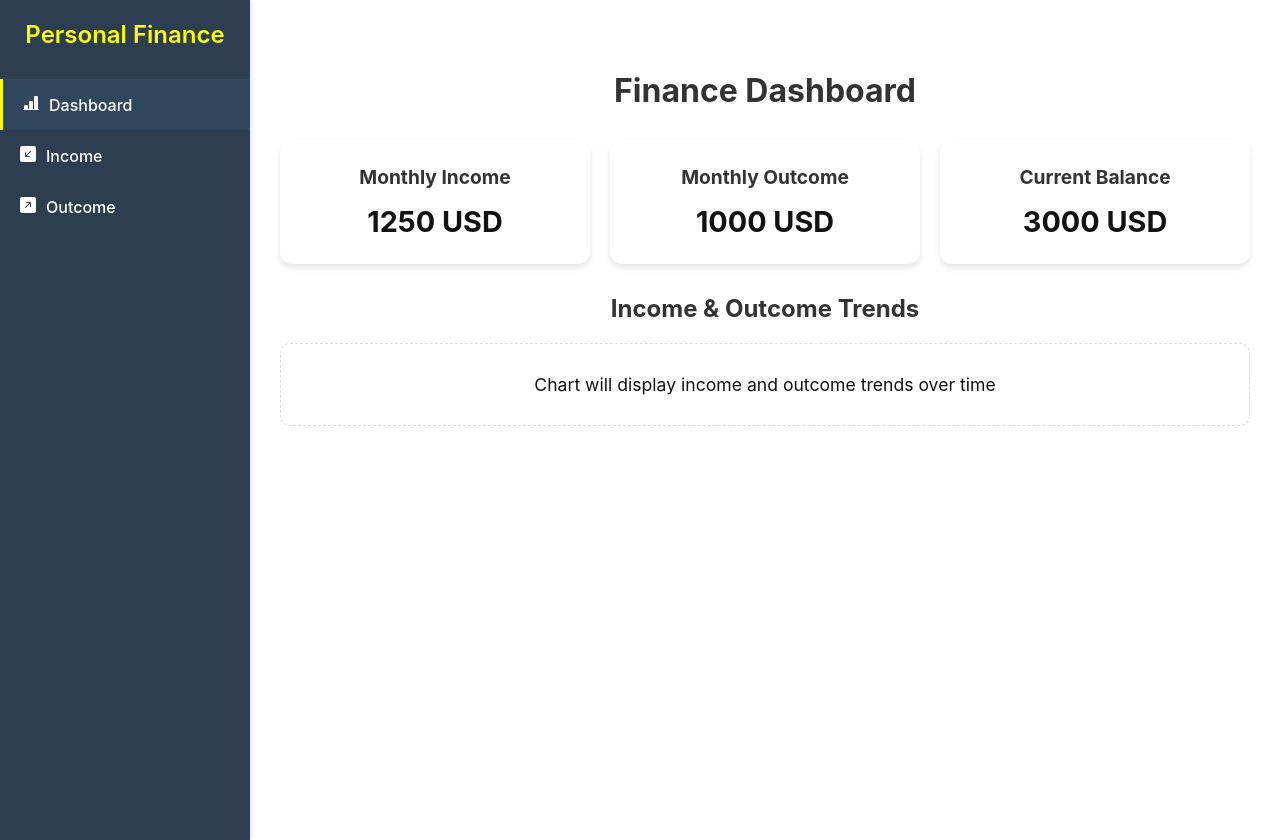
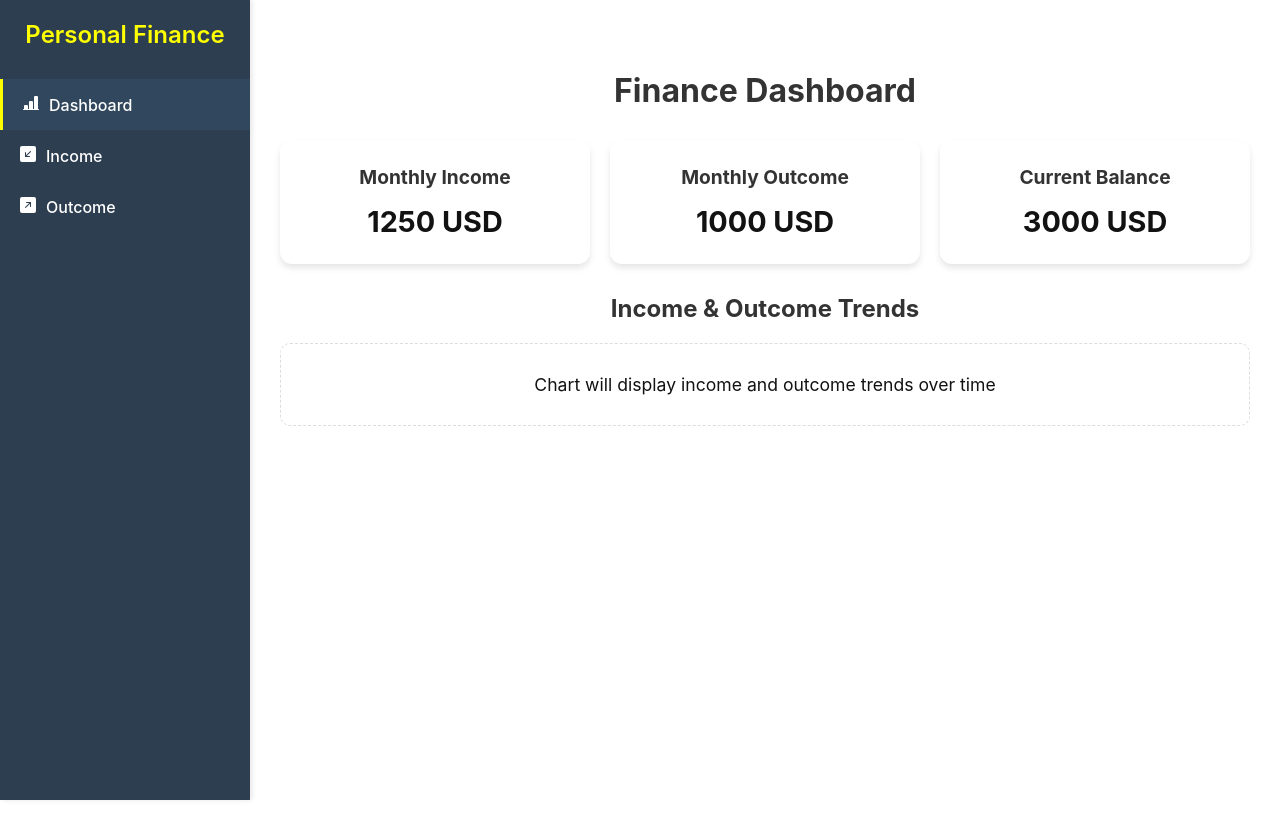
Before and after one commit to jesuspinar/personal-finance, an Angular app: page /dashboard in a window 1280 px wide. After the commit the page ends 800 px from the top, so only its background shows below. Built offline with nearby package versions, Linux system fonts and the light colour scheme.

Commit message:
Fix vh css overflow

```diff
--- a/src/app/app.css
+++ b/src/app/app.css
@@ -1,9 +1,13 @@
-.container {
-  display: flex;
-}
-
 .content {
   flex-grow: 1;
   margin: 20px auto;
+  margin-left: 250px;
   padding: 30px;
+  padding-bottom: 60px;
 }
+
+@media (max-width: 768px) {
+  .content {
+    margin-left: auto;
+  }
+}
--- a/src/app/app.html
+++ b/src/app/app.html
@@ -1,6 +1,4 @@
-<div class="container">
-  <app-sidebar />
-  <div class="content">
-    <router-outlet />
-  </div>
-</div>
+<app-sidebar />
+<main class="content">
+  <router-outlet />
+</main>
--- a/src/app/sidebar/sidebar.component.css
+++ b/src/app/sidebar/sidebar.component.css
@@ -1,9 +1,14 @@
 .sidebar {
-  width: 250px;
+  min-width: 250px;
   background-color: #2c3e50;
   padding: 20px 0;
   box-shadow: 2px 0 5px rgba(0, 0, 0, 0.1);
-  height: 100vh;
+  position: fixed;
+  top: 0;
+  left: 0;
+  bottom: 0;
+  overflow-y: auto;
+  z-index: 900;
 }
 
 .sidebar-header {
@@ -50,6 +55,7 @@
 @media (max-width: 768px) {
   .sidebar {
     position: fixed;
+    top: unset;
     bottom: 0;
     left: 0;
     width: 100%;
@@ -59,7 +65,7 @@
     display: flex;
     align-items: center;
     background-color: #2c3e50;
-    z-index: 1000;
+    z-index: 900;
   }
 
   .sidebar-header {
--- a/src/index.html
+++ b/src/index.html
@@ -8,6 +8,6 @@
   <link rel="icon" type="image/x-icon" href="favicon.ico">
 </head>
 <body>
-  <app-root></app-root>
+  <app-root id="layout"></app-root>
 </body>
 </html>
--- a/src/styles.css
+++ b/src/styles.css
@@ -7,13 +7,18 @@ body {
   margin: 0;
 }
 
+#layout {
+  display: flex;
+  flex-direction: row;
+}
+
 /* Detect device's preferred color scheme */
 @media (prefers-color-scheme: dark) {
   body {
     background-color: #121212;
     color: snow;
   }
-  h1,h2,h3,h4,h5,h6{
+  h1, h2, h3, h4, h5, h6 {
     color: whitesmoke
   }
 }
@@ -23,7 +28,7 @@ body {
     background-color: #ffffff;
     color: #121212;
   }
-  h1,h2,h3,h4,h5,h6{
+  h1, h2, h3, h4, h5, h6 {
     color: #333
   }
 }
```
